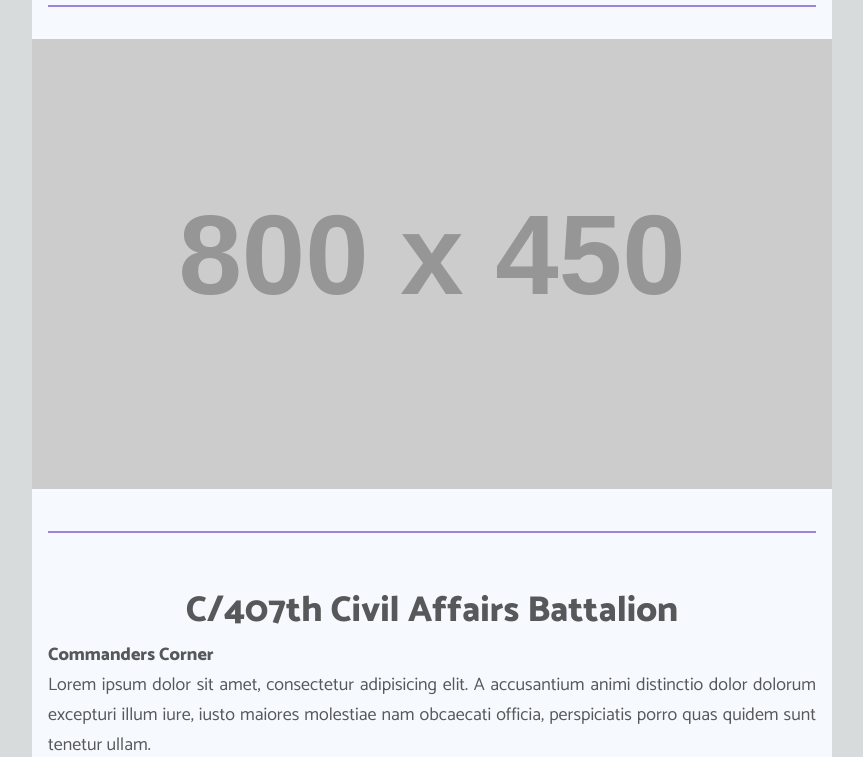
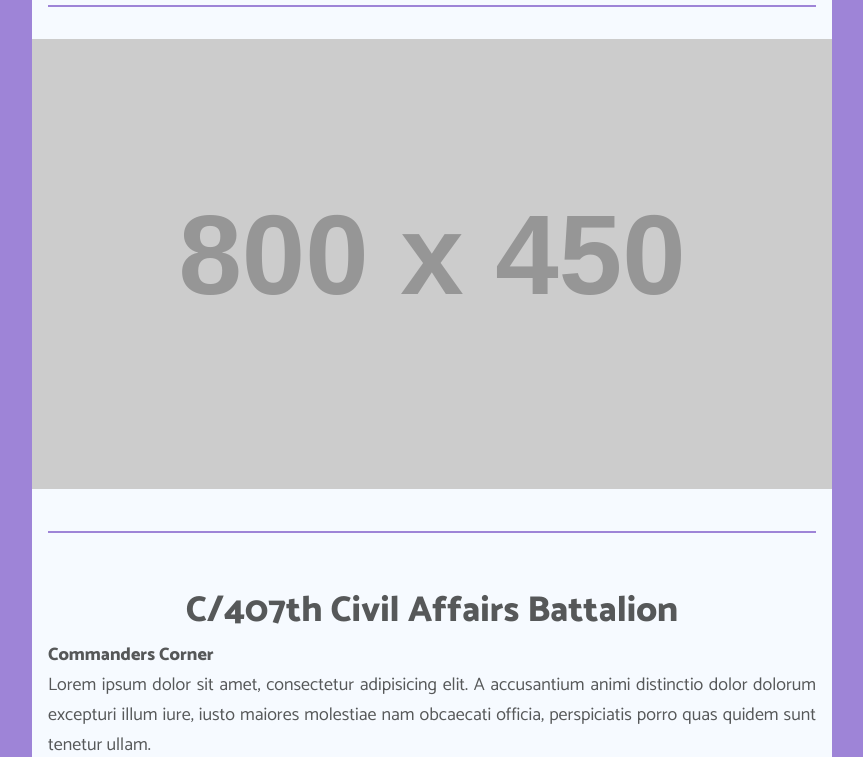
Before and after one commit to TypeErrorDev/emailtemplate3, a website: page index.html in a window 1280 px wide. Shown: the part 125-882 px from the top of the page, without its empty margins (208-1071 px from the left). Drawn offline with Linux system fonts and the light colour scheme; placeholder pictures from the web are drawn by us.

Commit message:
Update index.html

```diff
--- a/index.html
+++ b/index.html
@@ -12,7 +12,7 @@
 
       body {
         font-family: "Catamaran", sans-serif;
-        background-color: #d8dbdb;
+        background-color: #9e84d7;
         font-size: 18px;
         max-width: 800px;
         margin: 0 auto;
```
